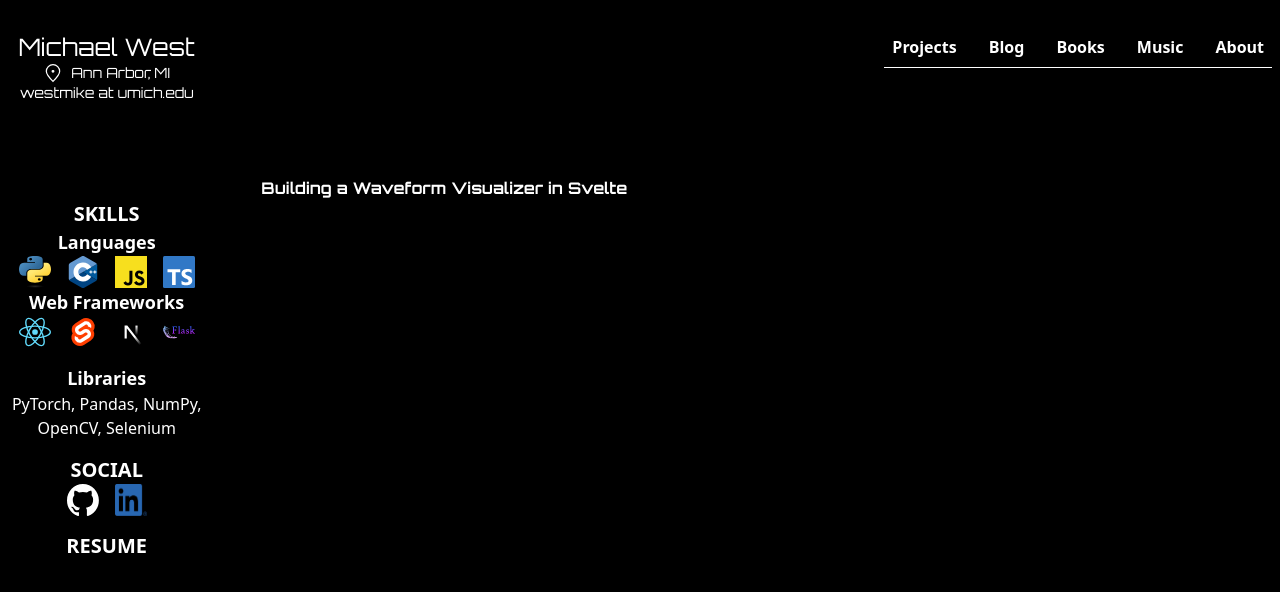
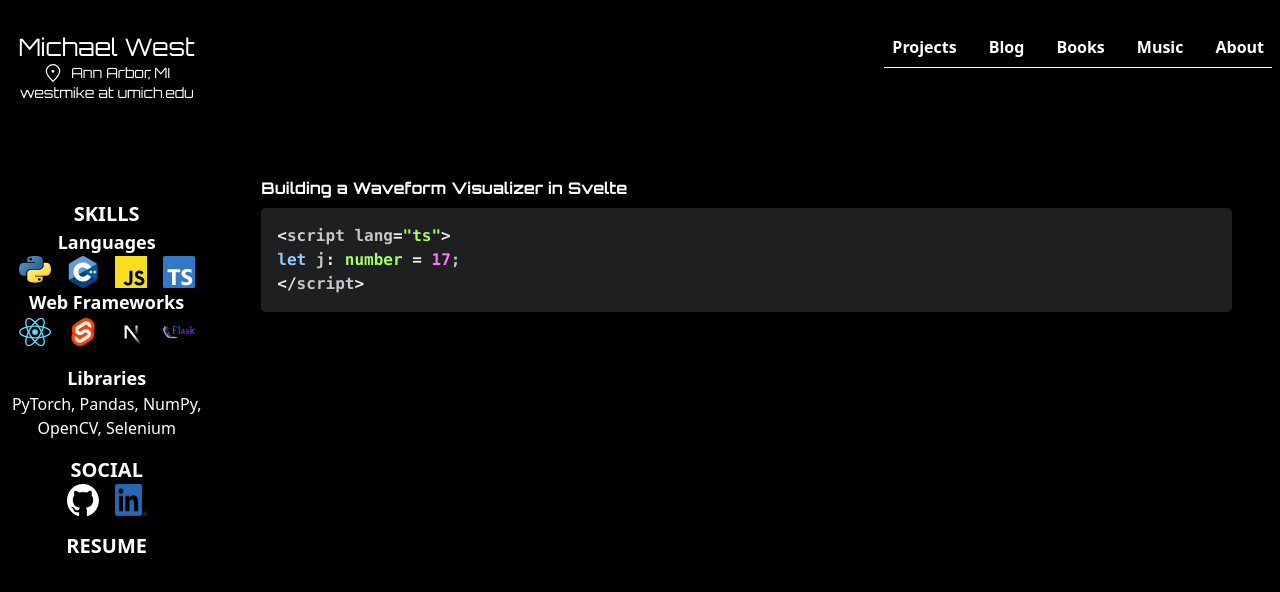
Before and after one commit to west-mike/portfolio-site, a Next.js app: page /blog/1 in a window 1280 px wide. Shown: the top 592 px of the page. Built offline with nearby package versions, Linux system fonts and the light colour scheme.

Commit message:
added redirect for home page + js syntax highlighting for blog post markdown files

```diff
--- a/app/blog/[blog_post_1]/page.tsx
+++ b/app/blog/[blog_post_1]/page.tsx
@@ -1,8 +1,6 @@
 import fs from 'fs';
 import path from 'path';
-import Markdown from 'react-markdown';
-import remarkGfm from 'remark-gfm';
-//import MarkdownRenderer from '../markdownrenderer';
+import MarkdownRenderer from '../markdownrenderer';
 
 export default async function Page() {
     const filePath = path.join(process.cwd(), 'public', 'blog_posts', `bp1.md`);
@@ -10,7 +8,7 @@ export default async function Page() {
 
     return (
         <div className="grid col-start-3 col-end-13 row-start-4 row-end-13 box-content p-12 border-0 overflow-auto font-title">
-            <Markdown remarkPlugins={[remarkGfm]}>{markdownContent}</Markdown>
-        </div>
+            <MarkdownRenderer content={markdownContent}></MarkdownRenderer>
+        </div >
     );
 }
--- /dev/null
+++ b/app/blog/markdownrenderer.tsx
@@ -0,0 +1,58 @@
+import React from 'react';
+import ReactMarkdown from 'react-markdown';
+import { Components } from 'react-markdown';
+import remarkGfm from 'remark-gfm';
+import rehypeRaw from 'rehype-raw';
+import rehypeSanitize from 'rehype-sanitize';
+import { PrismLight as SyntaxHighlighter } from 'react-syntax-highlighter';
+import typescript from 'react-syntax-highlighter/dist/cjs/languages/prism/typescript';
+import javascript from 'react-syntax-highlighter/dist/cjs/languages/prism/javascript';
+import python from 'react-syntax-highlighter/dist/cjs/languages/prism/python';
+import bash from 'react-syntax-highlighter/dist/cjs/languages/prism/bash';
+import css from 'react-syntax-highlighter/dist/cjs/languages/prism/css';
+import atomDark from 'react-syntax-highlighter/dist/cjs/styles/prism/atom-dark';
+
+// Register commonly used languages
+SyntaxHighlighter.registerLanguage('typescript', typescript);
+SyntaxHighlighter.registerLanguage('javascript', javascript);
+SyntaxHighlighter.registerLanguage('python', python);
+SyntaxHighlighter.registerLanguage('bash', bash);
+SyntaxHighlighter.registerLanguage('css', css);
+
+interface MarkdownRendererProps {
+    content: string;
+}
+
+const MarkdownRenderer: React.FC<MarkdownRendererProps> = ({ content }) => {
+    return (
+        <ReactMarkdown
+            remarkPlugins={[remarkGfm]}
+            rehypePlugins={[rehypeRaw, rehypeSanitize]}
+            components={{
+                code({ node, className, children, inline, ...props }) {
+                    const match = /language-(\w+)/.exec(className || '');
+                    const language = match ? match[1] : '';
+
+                    return !inline && match ? (
+                        <SyntaxHighlighter
+                            style={atomDark}
+                            language={language}
+                            PreTag="div"
+                            {...props}
+                        >
+                            {String(children).replace(/\n$/, '')}
+                        </SyntaxHighlighter>
+                    ) : (
+                        <code className={className} {...props}>
+                            {children}
+                        </code>
+                    );
+                }
+            }}
+        >
+            {content}
+        </ReactMarkdown>
+    );
+};
+
+export default MarkdownRenderer;
--- a/app/layout.tsx
+++ b/app/layout.tsx
@@ -2,6 +2,7 @@ import type { Metadata } from "next";
 import { Orbitron } from "next/font/google";
 import Link from 'next/link'
 import { Analytics } from "@vercel/analytics/react"
+import { SpeedInsights } from "@vercel/speed-insights/next"
 import Image from 'next/image';
 
 
@@ -33,7 +34,7 @@ export default function RootLayout({
         <div className="grid grid-cols-12 grid-rows-12 h-screen w-screen">
           <div className="grid grid-rows-subgrid grid-cols-subgrid col-start-1 col-end-3 row-start-1 row-end-3 font-title">
             <div className="col-span-2 row-span-2 flex items-center justify-center">
-              <Link href="/">
+              <Link href="/about">
                 <div className="text-center">
                   <p className="text-2xl">Michael West</p>
                   <div className="flex flex-row items-center justify-center gap-2">
@@ -204,6 +205,7 @@ export default function RootLayout({
             <div className="col-span-12 row-span-11 overflow-auto">
               {children}
               <Analytics />
+              <SpeedInsights />
             </div>
           </div>
         </div>
--- a/app/page.tsx
+++ b/app/page.tsx
@@ -1,10 +1,13 @@
-// import Image from "next/image";
+import { redirect } from 'next/navigation';
 
 export default function Home() {
+  redirect('/about');
+
+  // The code below won't be executed because of the redirect
   return (
     <div className="grid col-start-3 col-end-13 row-start-4 row-end-13 box-content p-12 border-0 overflow-auto font-text">
-      <p className="text-center text-2xl font-text">
-        Welcome to my site! I am a software engineer and I love to build things.
+      <p className="text-center text-l font-title absolute top-8 left-16">
+        Senior Computer Science student at University of Michigan looking for entry-level software engineering roles in mid-August 2025.
       </p>
     </div>
   );
--- a/package.json
+++ b/package.json
@@ -17,15 +17,19 @@
     "@radix-ui/react-slot": "^1.1.2",
     "@radix-ui/react-tooltip": "^1.1.8",
     "@vercel/analytics": "^1.5.0",
+    "@vercel/speed-insights": "^1.2.0",
     "class-variance-authority": "^0.7.1",
     "clsx": "^2.1.1",
     "gray-matter": "^4.0.3",
+    "highlight.js": "^11.11.1",
     "lucide-react": "^0.475.0",
     "next": "^15.1.7",
     "react": "^19.0.0",
     "react-dom": "^19.0.0",
     "react-markdown": "^9.1.0",
     "react-shiki": "^0.3.0",
+    "react-syntax-highlighter": "^15.6.1",
+    "rehype-highlight": "^7.0.2",
     "rehype-raw": "^7.0.0",
     "rehype-sanitize": "^6.0.0",
     "remark": "^15.0.1",
```
Also changed, not shown: public/blog_posts/bp1.md (+5 -0 lines), 1 other file (tests, documents, lock files or other folders).
